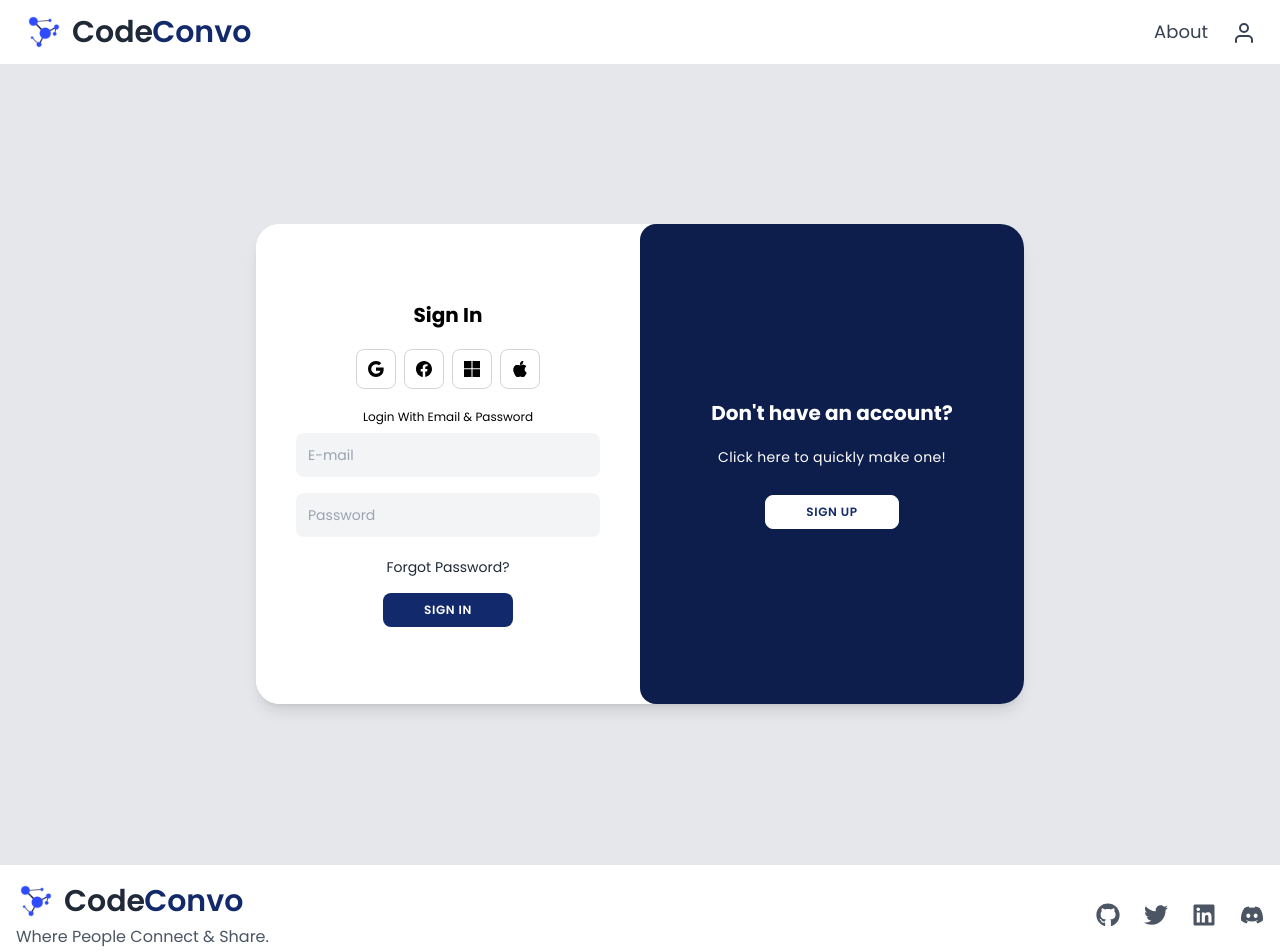
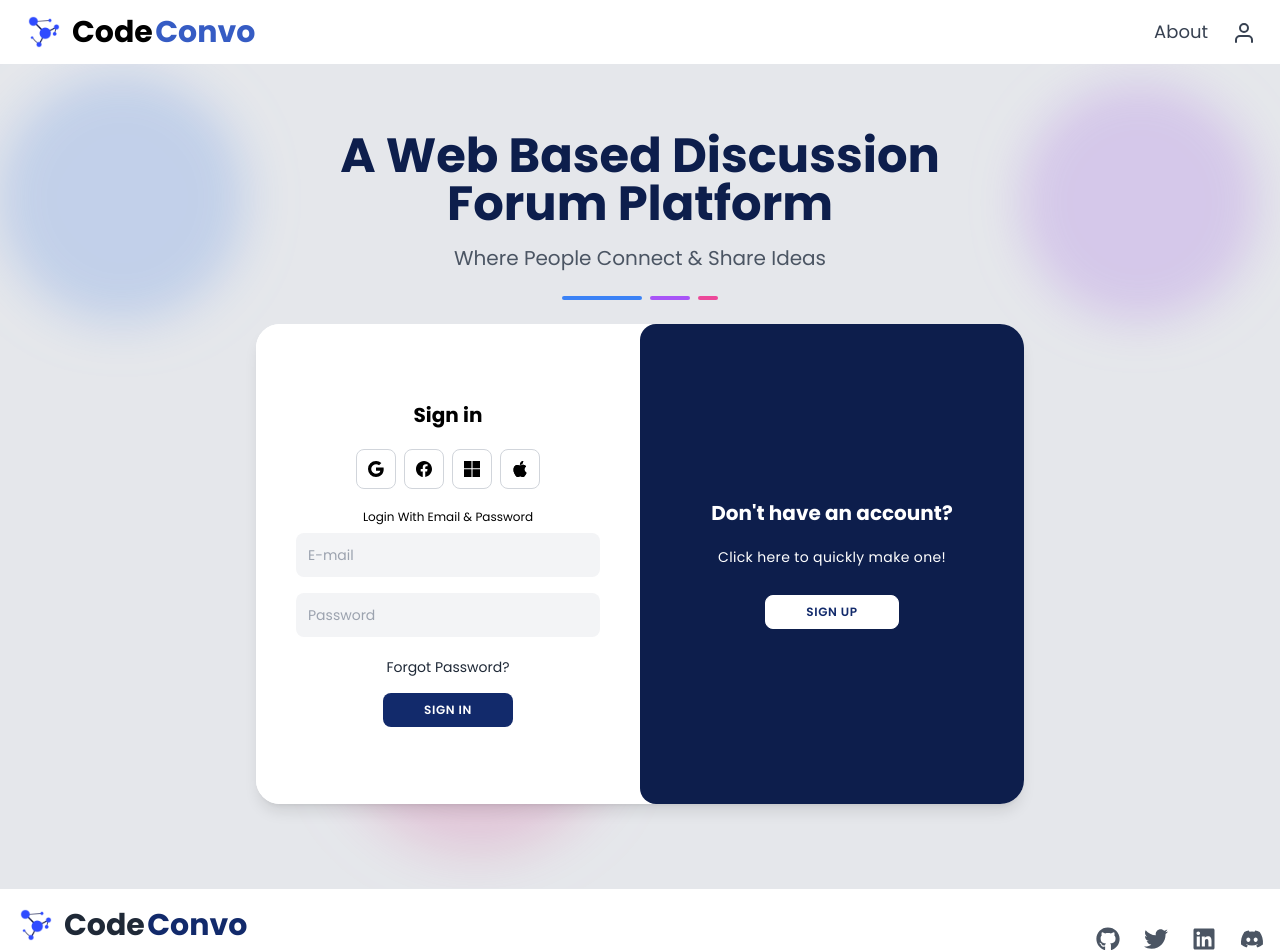
Before and after one commit to Sanaullah-Turab/Web-Based-Discussion-Forum, a React (Vite) app: page / in a window 1280 px wide. Shown: the top 952 px of the page. Built offline with nearby package versions, Linux system fonts and the light colour scheme.

Commit message:
Enhance Login Page Design and User Experience

```diff
--- a/src/components/ChatDiscussion.jsx
+++ b/src/components/ChatDiscussion.jsx
@@ -3,10 +3,10 @@ import PropTypes from 'prop-types';
 import ChatMessage from './ChatMessage';
 
 const DUMMY_USERS = [
-  { id: 1, name: 'Ali123', avatar: '😊', isCreator: true, role: 'admin', isBanned: false },
-  { id: 2, name: 'sara_dev', avatar: '🙂', role: 'moderator', isBanned: false },
-  { id: 3, name: 'new_coder', avatar: '😎', role: 'user', isBanned: false },
-  { id: 4, name: 'learning_js', avatar: '🤓', role: 'user', isBanned: true },
+  { id: 1, name: 'Ali123', avatar: 'https://i.pravatar.cc/150?img=1', isCreator: true, role: 'admin', isBanned: false },
+  { id: 2, name: 'sara_dev', avatar: 'https://i.pravatar.cc/150?img=5', role: 'moderator', isBanned: false },
+  { id: 3, name: 'new_coder', avatar: 'https://i.pravatar.cc/150?img=3', role: 'user', isBanned: false },
+  { id: 4, name: 'learning_js', avatar: 'https://i.pravatar.cc/150?img=4', role: 'user', isBanned: true },
 ];
 
 const REACTIONS = ['👍', '❤️', '😂', '😮', '😢', '🎉'];
--- a/src/components/ChatMessage.jsx
+++ b/src/components/ChatMessage.jsx
@@ -2,10 +2,10 @@ import PropTypes from 'prop-types';
 import { useState } from 'react';
 
 const DUMMY_USERS = [
-  { id: 1, name: 'Ali123', avatar: '😊', role: 'admin' },
-  { id: 2, name: 'sara_dev', avatar: '🙂', role: 'moderator' },
-  { id: 3, name: 'new_coder', avatar: '😎', role: 'user' },
-  { id: 4, name: 'learning_js', avatar: '🤓', role: 'user' },
+  { id: 1, name: 'Ali123', avatar: 'https://i.pravatar.cc/150?img=1', role: 'admin' },
+  { id: 2, name: 'sara_dev', avatar: 'https://i.pravatar.cc/150?img=5', role: 'moderator' },
+  { id: 3, name: 'new_coder', avatar: 'https://i.pravatar.cc/150?img=3', role: 'user' },
+  { id: 4, name: 'learning_js', avatar: 'https://i.pravatar.cc/150?img=4', role: 'user' },
 ];
 
 const ChatMessage = ({
@@ -132,7 +132,11 @@ const ChatMessage = ({
     <div className={`relative ${isBanned ? 'opacity-50' : ''}`}>
       <div className="flex gap-3">
         <div className="flex-shrink-0">
-          <span className="text-xl sm:text-2xl">{message.author.avatar}</span>
+          <img
+            src={message.author.avatar}
+            alt={message.author.name}
+            className="w-8 h-8 rounded-full object-cover"
+          />
         </div>
         <div className="flex-grow min-w-0">
           <div className="flex flex-wrap items-start gap-2">
--- a/src/components/Footer.jsx
+++ b/src/components/Footer.jsx
@@ -15,9 +15,9 @@ const Footer = () => {
                 alt="Code Convo Logo"
                 className="h-8 sm:h-10 mr-2"
               />
-              <h1 className="text-2xl sm:text-3xl font-semibold text-gray-800">
+              <h1 className="text-2xl sm:text-3xl font-bold text-gray-800">
                 Code{" "}
-                <span className="text-[#122a6b] -ml-1 md:-ml-2">Convo</span>
+              <span className="text-[#122a6b] -ml-1 md:-ml-1">Convo</span>
               </h1>
             </div>
             <p className="text-gray-600 mt-1">Where People Connect & Share.</p>
--- a/src/components/Navbar.jsx
+++ b/src/components/Navbar.jsx
@@ -9,7 +9,7 @@ const Navbar = () => {
   const [menuOpen, setMenuOpen] = useState(false);
 
   return (
-    <nav className="bg-white px-6 py-3 shadow font-poppins">
+    <nav className="bg-white px-6 py-3 shadow font-[Poppins]">
       <div className="container mx-auto flex justify-between items-center">
         {/* Logo and Title - Clickable to go home */}
         <Link to="/" className="flex items-center cursor-pointer">
@@ -18,8 +18,8 @@ const Navbar = () => {
             alt="Code Convo Logo"
             className="h-8 sm:h-10 mr-2"
           />
-          <h1 className="text-2xl sm:text-3xl font-semibold text-gray-800">
-            Code <span className="text-[#122a6b] -ml-[6px] md:-ml-2 ">Convo</span>
+          <h1 className="text-2xl sm:text-3xl font-bold leading-tight">
+            Code <span className="text-[#365cc4] -ml-[6px] md:-ml-1 ">Convo</span>
           </h1>
         </Link>
 
--- a/src/pages/Login.jsx
+++ b/src/pages/Login.jsx
@@ -18,9 +18,32 @@ const Login = () => {
   };
 
   return (
-    <div className="flex items-center justify-center min-h-[80vh] sm:min-h-screen bg-gray-200 font-['Poppins'] px-5 sm:px-0">
+    <div className="relative min-h-[95vh] sm:min-h-screen bg-gray-200 font-['Poppins'] px-5 sm:px-0 pt-12 md:pt-6 overflow-x-hidden overflow-y-hidden">
+      {/* Decorative Elements */}
+      <div className="absolute top-0 left-0 w-64 h-64 bg-blue-500 rounded-full mix-blend-multiply filter blur-xl opacity-20 animate-blob"></div>
+      <div className="absolute top-0 right-0 w-64 h-64 bg-purple-500 rounded-full mix-blend-multiply filter blur-xl opacity-20 animate-blob animation-delay-2000"></div>
+      <div className="absolute bottom-0 left-1/4 w-64 h-64 bg-pink-500 rounded-full mix-blend-multiply filter blur-xl opacity-20 animate-blob animation-delay-4000"></div>
+
+      {/* Main Content */}
+      <div className="relative z-10 flex flex-col items-center justify-center min-h-[80vh] sm:min-h-screen md:pb-10">
+        {/* Heading Section */}
+        <div className="text-center mb-8 md:mb-6 max-w-3xl">
+          <h1 className="text-4xl md:text-5xl font-bold text-[#0d1e4c] mb-4 leading-tight">
+            A Web Based Discussion Forum Platform
+          </h1>
+          <p className="text-lg md:text-xl text-gray-600 animate-fade-in">
+            Where People Connect & Share Ideas
+          </p>
+          <div className="mt-6 flex justify-center gap-2">
+            <div className="h-1 w-20 bg-blue-500 rounded-full"></div>
+            <div className="h-1 w-10 bg-purple-500 rounded-full"></div>
+            <div className="h-1 w-5 bg-pink-500 rounded-full"></div>
+          </div>
+        </div>
+
+        {/* Original Login Container */}
         <div
-        className={`relative overflow-hidden w-full max-w-3xl min-h-[480px] bg-white rounded-3xl shadow-lg ${
+          className={`relative overflow-hidden w-full max-w-3xl min-h-[480px] bg-white rounded-3xl shadow-lg md:pb-10 ${
             isActive ? "active" : ""
           }`}
         >
@@ -29,7 +52,7 @@ const Login = () => {
             className={`absolute top-0 h-full transition-all duration-500 ease-in-out w-1/2 left-0 opacity-0 z-10
             ${isActive ? "translate-x-full opacity-100 z-50" : ""}`}
           >
-          <form className="flex flex-col items-center justify-center h-full px-10 bg-white">
+            <form className="flex flex-col items-center justify-center h-full px-3 md:px-10 bg-white">
               <h1 className="text-xl font-bold">Create Account</h1>
               <div className="flex my-5">
                 <a
@@ -84,8 +107,8 @@ const Login = () => {
             className={`absolute top-0 left-0 w-1/2 h-full z-20 transition-all duration-500 ease-in-out
             ${isActive ? "translate-x-full" : ""}`}
           >
-          <form className="flex flex-col items-center justify-center h-full px-10 bg-white">
-            <h1 className="text-xl font-bold">Sign In</h1>
+            <form className="flex flex-col items-center justify-center h-full px-3 md:px-10 bg-white">
+              <h1 className="text-xl font-bold ">Sign in</h1>
               <div className="flex my-5">
                 <a
                   href="#"
@@ -184,6 +207,33 @@ const Login = () => {
           </div>
         </div>
       </div>
+
+      {/* Add required styles */}
+      <style jsx>{`
+        @keyframes blob {
+          0% { transform: translate(0px, 0px) scale(1); }
+          33% { transform: translate(30px, -50px) scale(1.1); }
+          66% { transform: translate(-20px, 20px) scale(0.9); }
+          100% { transform: translate(0px, 0px) scale(1); }
+        }
+        .animate-blob {
+          animation: blob 7s infinite;
+        }
+        .animation-delay-2000 {
+          animation-delay: 2s;
+        }
+        .animation-delay-4000 {
+          animation-delay: 4s;
+        }
+        .animate-fade-in {
+          animation: fadeIn 1.5s ease-in;
+        }
+        @keyframes fadeIn {
+          0% { opacity: 0; transform: translateY(20px); }
+          100% { opacity: 1; transform: translateY(0); }
+        }
+      `}</style>
+    </div>
   );
 };
 
```
Lines whose indentation alone changed are shown as unchanged.
